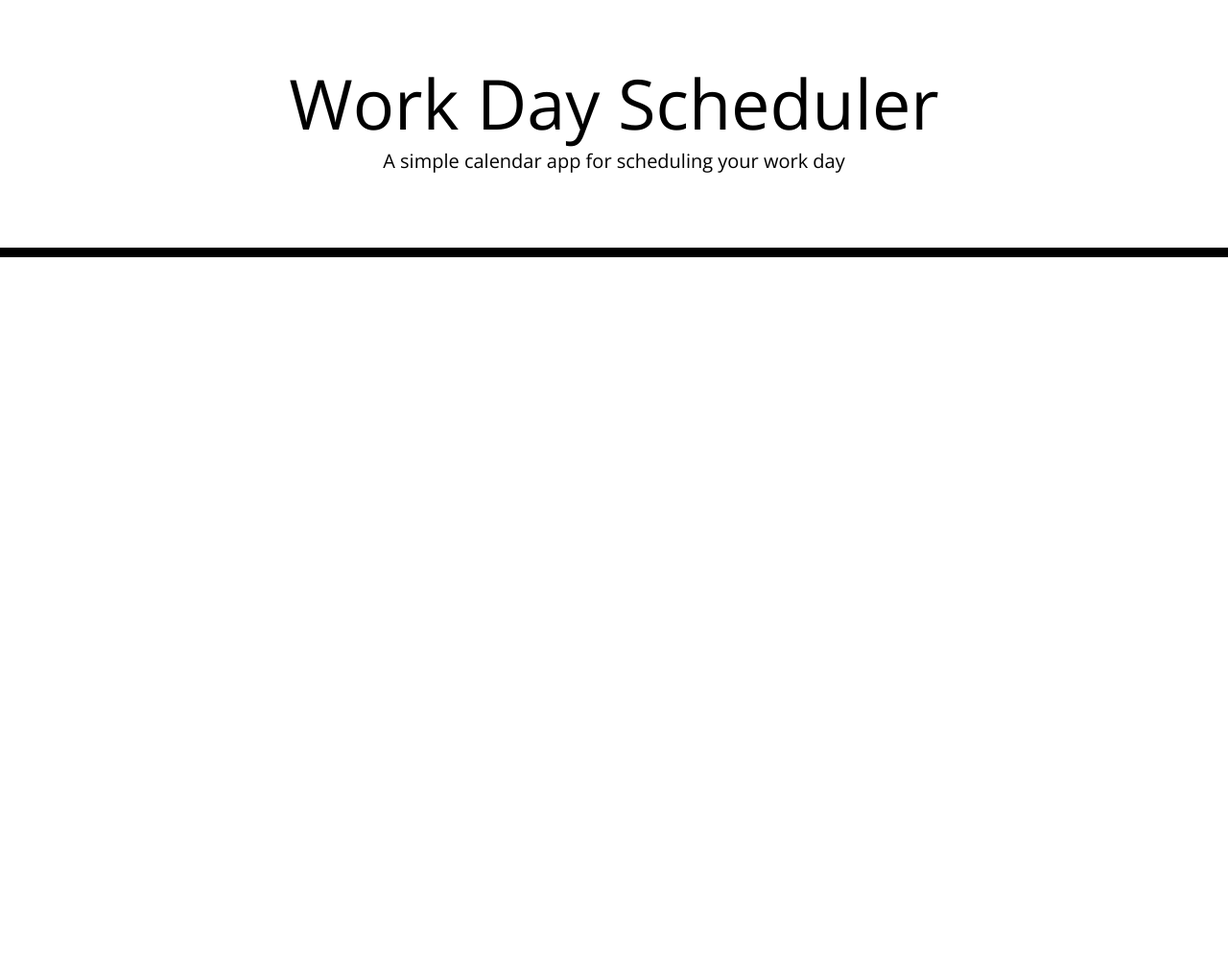
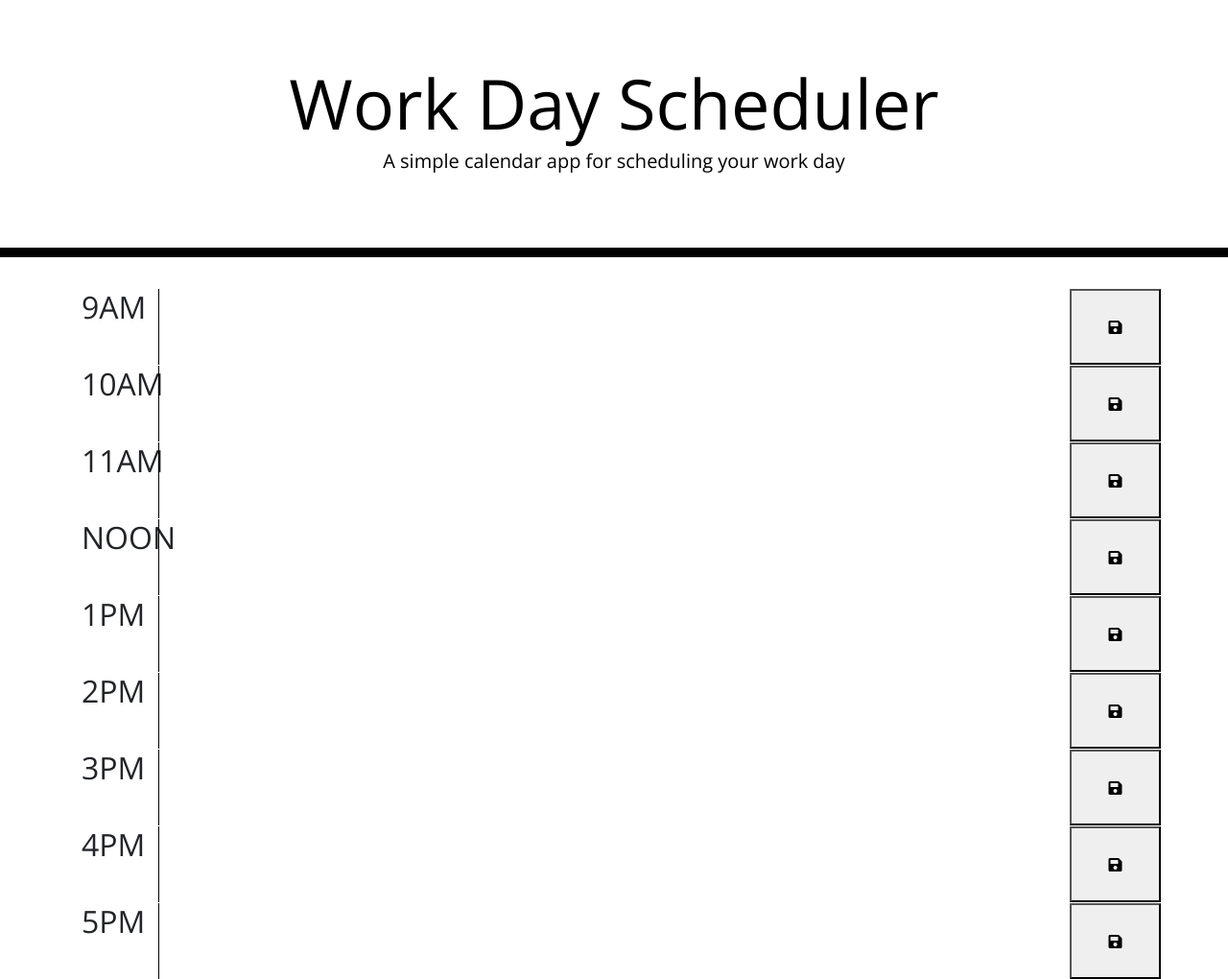
Before and after one commit to watkincw/work-day-scheduler, a plain HTML site: page index.html in a window 1280 px wide. Shown: the whole page at 96% size. Before the commit the page ends 800 px from the top, so only its background shows below. Drawn offline with nearby package versions, Linux system fonts and the light colour scheme; files that its build step writes are made by us from their sources.

Commit message:
added rows for hours of the day in HTML(hardcoded),, styling for each row,, basic loop to add buttons for saving hourly task information(more needs to be added to save task text to localStorage and retrive on page open/refresh)

```diff
--- a/assets/js/script.js
+++ b/assets/js/script.js
@@ -0,0 +1,14 @@
+const saveBtn = document.querySelectorAll('button')
+
+
+console.log(saveBtn);
+
+// for loop to give each button localStorage functionality to the save buttons
+for (var i = 0; i < saveBtn.length; i++) {
+
+	saveBtn[i].addEventListener("click", function() {
+		// save data in localStorage
+		alert(i)
+	})
+
+}
--- a/index.html
+++ b/index.html
@@ -7,7 +7,7 @@
 		<link rel="stylesheet" href="https://stackpath.bootstrapcdn.com/bootstrap/4.3.1/css/bootstrap.min.css"/>
 		<link rel="stylesheet" href="https://use.fontawesome.com/releases/v5.8.1/css/all.css" integrity="sha384-50oBUHEmvpQ+1lW4y57PTFmhCaXp0ML5d60M1M7uH2+nqUivzIebhndOJK28anvf" crossorigin="anonymous"/>
 		<link href="https://fonts.googleapis.com/css?family=Open+Sans&display=swap" rel="stylesheet"/>
-		<link rel="stylesheet" href="style.css" />
+		<link rel="stylesheet" href="./assets/css/style.css" />
 		<title>Work Day Scheduler</title>
 	</head>
 
@@ -18,9 +18,53 @@
 			<p id="currentDay" class="lead"></p>
 		</header>
 		<div class="container">
-			<!-- Timeblocks go here -->
+			<div class="row">
+				<h2 class="col-1">9AM</h2>
+				<textarea class="col-10"></textarea>
+				<button class="col-1"><i class="fas fa-save"></i></button>
+			</div>
+			<div class="row">
+				<h2 class="col-1">10AM</h2>
+				<textarea class="col-10"></textarea>
+				<button class="col-1"><i class="fas fa-save"></i></button>
+			</div>
+			<div class="row">
+				<h2 class="col-1">11AM</h2>
+				<textarea class="col-10"></textarea>
+				<button class="col-1"><i class="fas fa-save"></i></button>
+			</div>
+			<div class="row">
+				<h2 class="col-1">NOON</h2>
+				<textarea class="col-10"></textarea>
+				<button class="col-1"><i class="fas fa-save"></i></button>
+			</div>
+			<div class="row">
+				<h2 class="col-1">1PM</h2>
+				<textarea class="col-10"></textarea>
+				<button class="col-1"><i class="fas fa-save"></i></button>
+			</div>
+			<div class="row">
+				<h2 class="col-1">2PM</h2>
+				<textarea class="col-10"></textarea>
+				<button class="col-1"><i class="fas fa-save"></i></button>
+			</div>
+			<div class="row">
+				<h2 class="col-1">3PM</h2>
+				<textarea class="col-10"></textarea>
+				<button class="col-1"><i class="fas fa-save"></i></button>
+			</div>
+			<div class="row">
+				<h2 class="col-1">4PM</h2>
+				<textarea class="col-10"></textarea>
+				<button class="col-1"><i class="fas fa-save"></i></button>
+			</div>
+			<div class="row">
+				<h2 class="col-1">5PM</h2>
+				<textarea class="col-10"></textarea>
+				<button class="col-1"><i class="fas fa-save"></i></button>
+			</div>
 		</div>
-
+		<script src="./assets/js/script.js"></script>
 		<script src="https://code.jquery.com/jquery-3.4.1.min.js"></script>
 		<script src="https://cdnjs.cloudflare.com/ajax/libs/moment.js/2.24.0/moment.min.js"></script>
 	</body>
```
